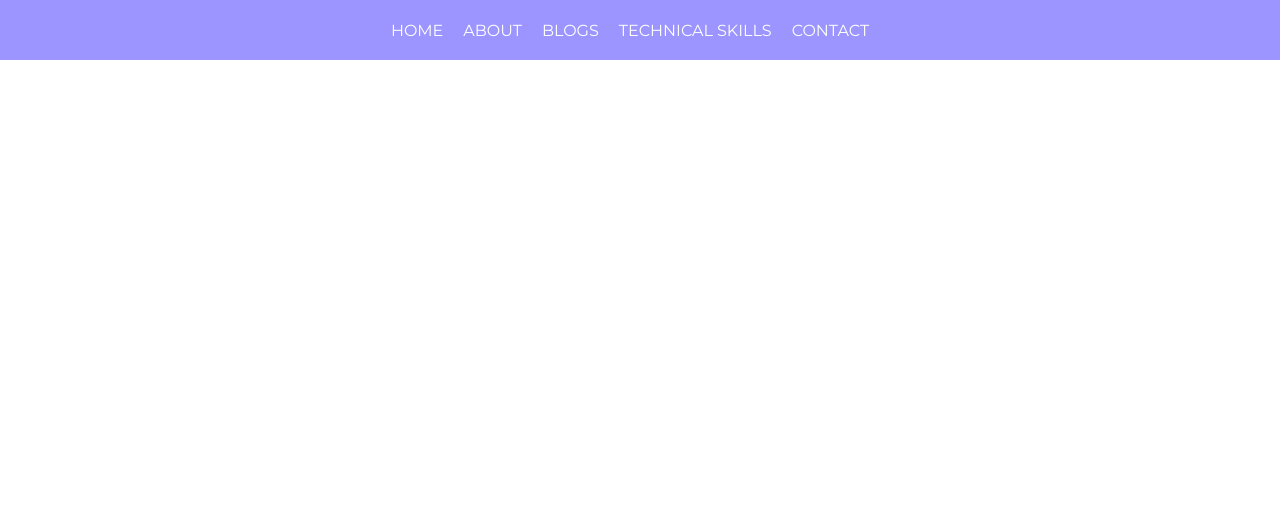
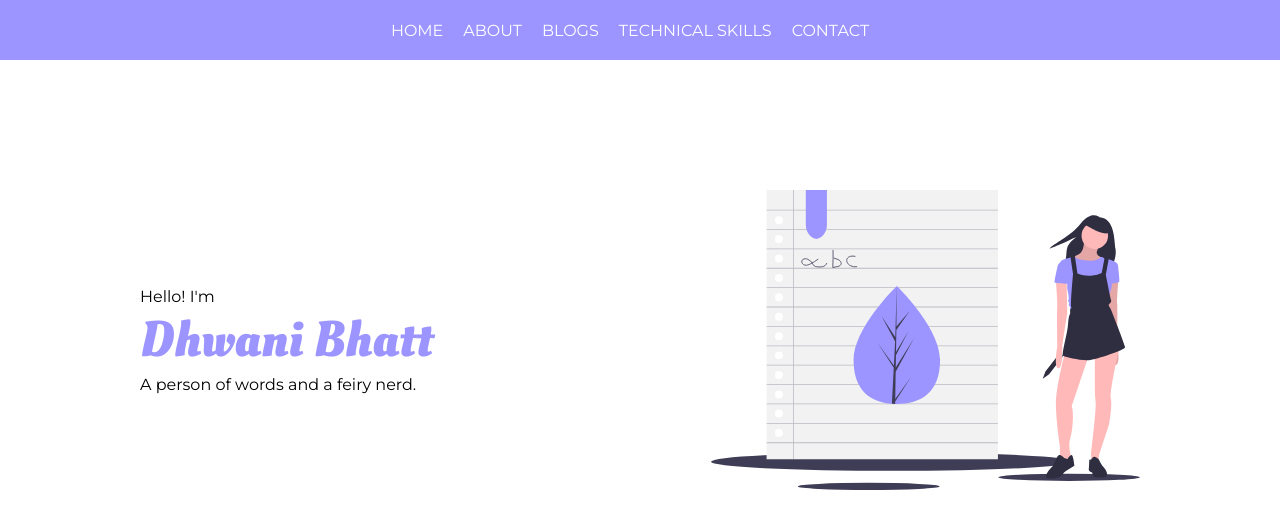
Before and after one commit to dhwani-bhatt01/Portfolio, a plain HTML site: page index.html in a window 1280 px wide. Drawn offline with Linux system fonts and the light colour scheme.

Commit message:
Added hero-section

```diff
--- a/index.html
+++ b/index.html
@@ -15,7 +15,14 @@
         <a class="nav-link" href="#contact">CONTACT</a>
     </header>
 
-    <section id="hero"></section>
+    <section id="hero">
+      <div id="heroInfo">
+        <p>Hello! I'm</p>
+        <h1>Dhwani Bhatt</h1>
+        <p>A person of words and a feiry nerd. </p>
+      </div>
+      <img id="heroImage" src="heroImage.svg" alt="heroImage">
+    </section>
 
     <section id="about-me"></section>
 
--- a/main.css
+++ b/main.css
@@ -1,4 +1,5 @@
 @import url("https://fonts.googleapis.com/css2?family=Montserrat:ital,wght@0,100;0,200;0,300;0,400;0,500;0,600;0,700;0,800;0,900;1,100;1,200;1,300;1,400;1,500;1,600;1,700;1,800;1,900&display=swap");
+@import url("https://fonts.googleapis.com/css2?family=Oleo+Script:wght@400;700&display=swap");
 * {
   box-sizing: border-box;
   margin: 0;
@@ -12,6 +13,7 @@ header {
   align-items: center;
   background-color: #9c95ff;
   position: fixed;
+  top: 0;
   width: 100%;
   height: 60px;
 }
@@ -20,3 +22,20 @@ header {
   text-decoration: none;
   margin-right: 20px;
 }
+#hero {
+  display: flex;
+  justify-content: space-between;
+  align-items: center;
+  width: 1000px;
+  margin: 190px auto 0 auto;
+}
+
+#heroImage {
+  height: 300px;
+}
+
+h1 {
+  font-family: "Oleo Script", cursive;
+  color: #9c95ff;
+  font-size: 50px;
+}
```
Also changed, not shown: heroImage.svg (added).
